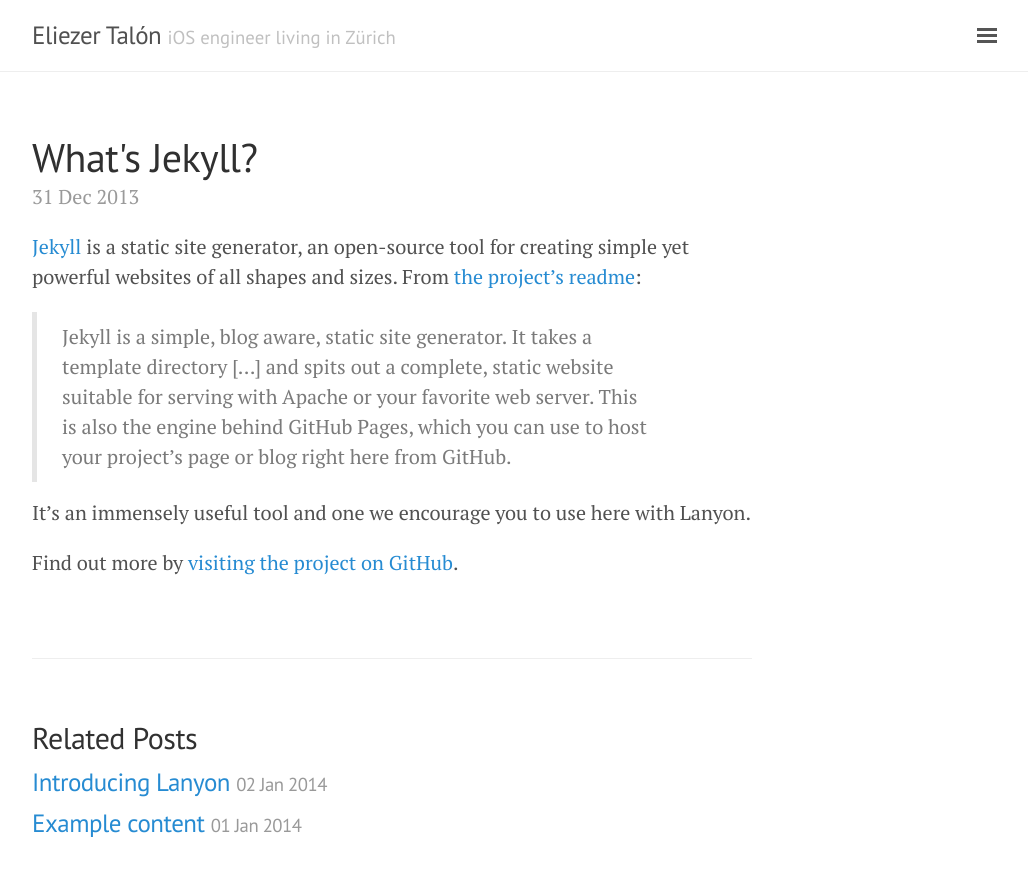
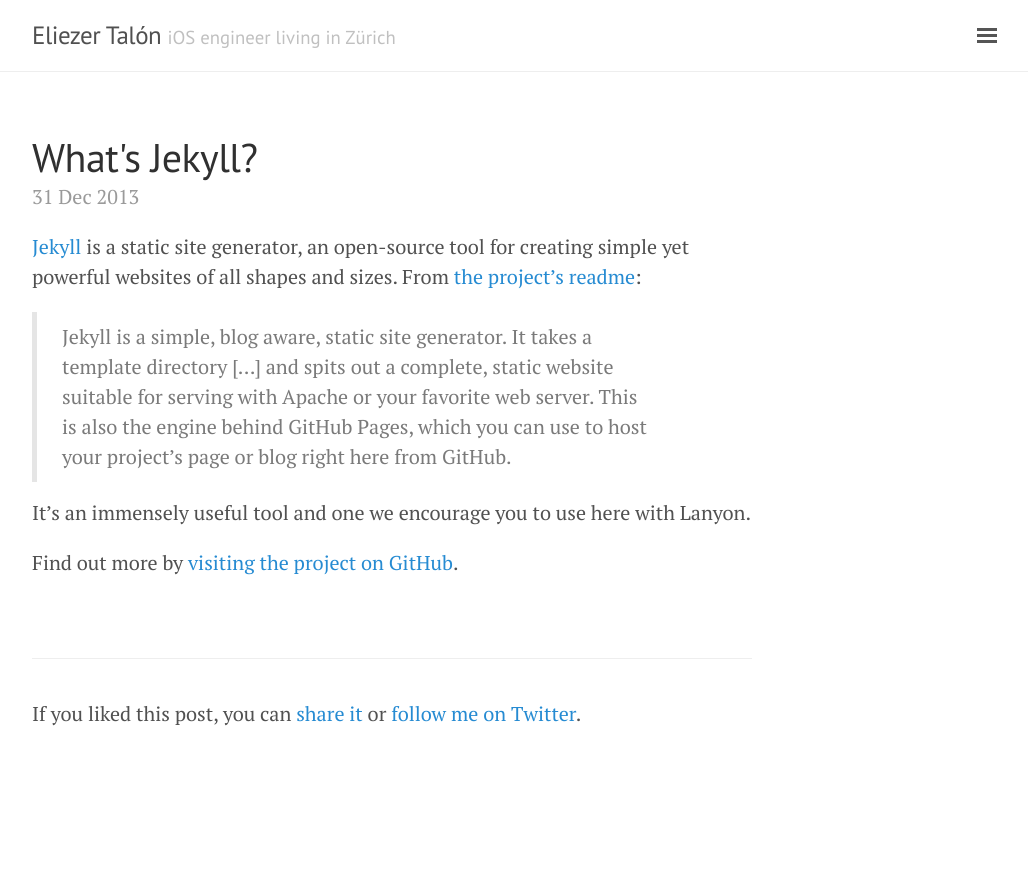
Before and after one commit to elitalon/elitalon.github.io, a Jekyll site: the page built from _posts/2013-12-31-whats-jekyll.md, in a window 1280 px wide. Shown: the top 876 px of the page, without its empty margins (248-1276 px from the left). Built offline with Jekyll 4.4.1, drawn with Linux system fonts in a browser that asks for light colours.

Commit message:
Add footer to include a 'share on Twitter' link

```diff
--- /dev/null
+++ b/_includes/twitter_footer.html
@@ -0,0 +1,4 @@
+If you liked this post, you can
+<a href="https://twitter.com/intent/tweet?url={{ site.url }}{{ page.url }}&text={{ page.title }}&via=elitalon" target="_blank">share it</a>
+or
+<a href="{{ site.social_media.twitter }}">follow me on Twitter</a>.
--- a/_layouts/post.html
+++ b/_layouts/post.html
@@ -1,7 +1,6 @@
 ---
 layout: default
 ---
-
 <div class="post">
   <h1 class="post-title">{{ page.title }}</h1>
   <span class="post-date">{{ page.date | date_to_string }}</span>
@@ -9,17 +8,5 @@
 </div>
 
 <div class="related">
-  <h2>Related Posts</h2>
-  <ul class="related-posts">
-    {% for post in site.related_posts limit:3 %}
-      <li>
-        <h3>
-          <a href="{{ site.baseurl }}{{ post.url }}">
-            {{ post.title }}
-            <small>{{ post.date | date_to_string }}</small>
-          </a>
-        </h3>
-      </li>
-    {% endfor %}
-  </ul>
+  {% include twitter_footer.html %}
 </div>
```
